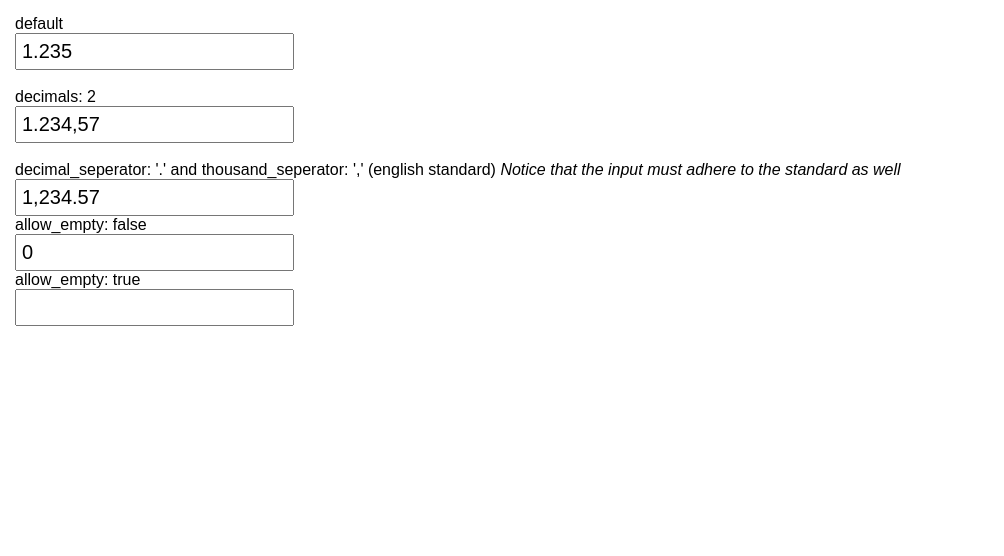
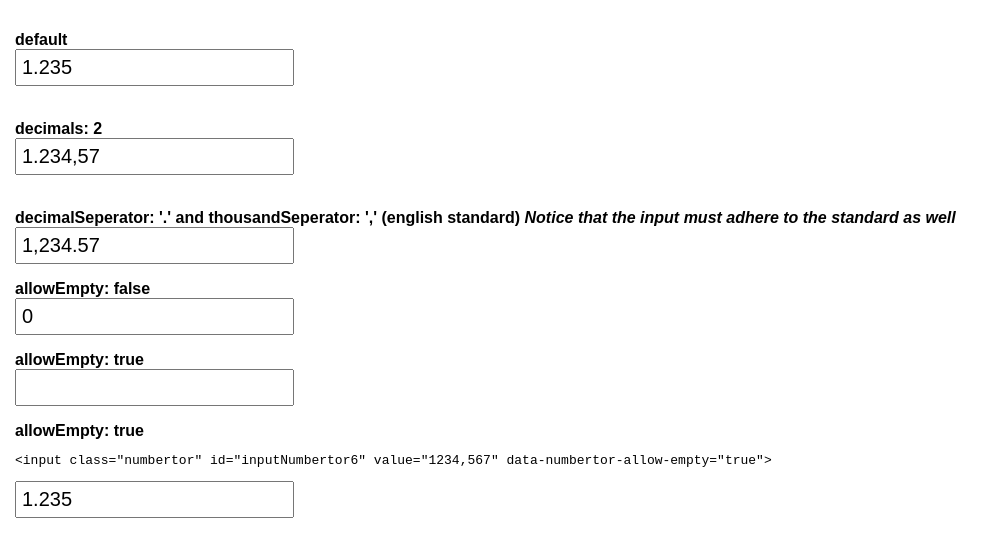
Before and after one commit to QODIO/numbertor, a plain HTML site: page index.html in a window 1280 px wide. Shown: the whole page, without its empty margins (0-1004 px from the left). Drawn offline with Linux system fonts and the light colour scheme.

Commit message:
Version 1.1
* Renamed parameters to camelCase
* Added support for inline markup initialization

```diff
--- a/fm.numbertor.jquery.js
+++ b/fm.numbertor.jquery.js
@@ -1,7 +1,7 @@
 /*
  Numbertor jQuery Plugin
  Numbertor is a jQuery-based addon for input boxes, giving them a number sanitizer.
- version 1.0, Jan 13th, 2014
+ version 1.1, Dec 11th, 2015
  by Ingi P. Jacobsen
 
  The MIT License (MIT)
@@ -29,10 +29,10 @@
 (function($) {
 	$.numbertor = function (element, options) {
 		var defaults = {
-			decimals:           'auto',
-			decimal_seperator:  ',',
-			thousand_seperator: '.',
-			allow_empty:        false
+			decimals:          'auto',
+			decimalSeperator:  ',',
+			thousandSeperator: '.',
+			allowEmpty:        false
 		};
 
 		var plugin = this;
@@ -55,38 +55,38 @@
 		};
 
 		var sanitize = function () {
-			$element.val(sanitizeNumber($element.val(), plugin.settings.decimals, plugin.settings.decimal_seperator, plugin.settings.thousand_seperator));
+			$element.val(sanitizeNumber($element.val(), plugin.settings.decimals, plugin.settings.decimalSeperator, plugin.settings.thousandSeperator));
 		};
 
 		var unsanitize = function () {
-			$element.val(unsanitizeNumber($element.val(), plugin.settings.decimals, plugin.settings.decimal_seperator, plugin.settings.thousand_seperator));
+			$element.val(unsanitizeNumber($element.val(), plugin.settings.decimals, plugin.settings.decimalSeperator, plugin.settings.thousandSeperator));
 		};
 
 		var select = function () {
 			$element.select();
 		};
 
-		var sanitizeNumber = function (number, decimals, decimal_seperator, thousand_seperator) {
+		var sanitizeNumber = function (number, decimals, decimalSeperator, thousandSeperator) {
 			decimals = decimals === undefined ? 'auto' : decimals;
-			decimal_seperator = decimal_seperator === undefined ? ',' : decimal_seperator;
-			thousand_seperator = thousand_seperator === undefined ? '.' : thousand_seperator;
+			decimalSeperator = decimalSeperator === undefined ? ',' : decimalSeperator;
+			thousandSeperator = thousandSeperator === undefined ? '.' : thousandSeperator;
 			if (number !== '') {
 				number = number.toString();
-				number = number.replace(/[^0-9,\.]/g,'').replace(thousand_seperator, '').replace(decimal_seperator, '.');
-				number = number_format(number, decimals, decimal_seperator, thousand_seperator);
-			} else if (!plugin.settings.allow_empty) {
+				number = number.replace(/[^0-9,\.]/g,'').replace(thousandSeperator, '').replace(decimalSeperator, '.');
+				number = number_format(number, decimals, decimalSeperator, thousandSeperator);
+			} else if (!plugin.settings.allowEmpty) {
 				number = 0;
-				number = number_format(number, decimals, decimal_seperator, thousand_seperator);
+				number = number_format(number, decimals, decimalSeperator, thousandSeperator);
 			}
 			return number;
 		};
 
-		var unsanitizeNumber = function (number, decimals, decimal_seperator, thousand_seperator) {
+		var unsanitizeNumber = function (number, decimals, decimalSeperator, thousandSeperator) {
 			decimals = decimals === undefined ? 'auto' : decimals;
-			decimal_seperator = decimal_seperator === undefined ? ',' : decimal_seperator;
-			thousand_seperator = thousand_seperator === undefined ? '.' : thousand_seperator;
+			decimalSeperator = decimalSeperator === undefined ? ',' : decimalSeperator;
+			thousandSeperator = thousandSeperator === undefined ? '.' : thousandSeperator;
 			if (number !== '') {
-				number = parseFloat(number.toString().replace(thousand_seperator, '').replace(decimal_seperator, '.')).toString().replace('.', decimal_seperator);
+				number = parseFloat(number.toString().replace(thousandSeperator, '').replace(decimalSeperator, '.')).toString().replace('.', decimalSeperator);
 			}
 			return number;
 		};
@@ -147,3 +147,21 @@
 	};
 
 }(jQuery));
+
+$(function () {
+	$('.numbertor').each(function () {
+		var $this = $(this);
+		var options = {};
+		$.each($this.data(), function (key, value) {
+			if (key.substring(0, 9) == 'numbertor') {
+				var value_temp = value.toString().replace(/'/g, '"');
+				value_temp = $.parseJSON(value_temp);
+				if (typeof value_temp == 'object') {
+					value = value_temp;
+				}
+				options[key.substring(9, 10).toLowerCase() + key.substring(10)] = value;
+			}
+		});
+		$this.numbertor(options);
+	});
+});
--- a/index.html
+++ b/index.html
@@ -11,6 +11,11 @@
 		}
 		#wrapper {
 			padding: 15px;
+		}
+		label {
+			font-weight: bold;
+			padding-top: 16px;
+			display: block;
 		}
 		input {
 			padding: 5px;
@@ -29,36 +34,40 @@
 
 			$('#inputNumbertor3').numbertor({
 				decimals: 2,
-				decimal_seperator: '.',
-				thousand_seperator: ','
+				decimalSeperator: '.',
+				thousandSeperator: ','
 			});
 
 			$('#inputNumbertor4').numbertor({
-				allow_empty: false
+				allowEmpty: false
 			});
 
 			$('#inputNumbertor5').numbertor({
-				allow_empty: true
+				allowEmpty: true
 			});
 		});
 	</script>
 </head>
 <body>
 	<div id="wrapper">
-		<label for="inputNumbertor1">default</label><br>
-		<input id="inputNumbertor1" name="inputNumbertor1" value="1234,567"><br>
+		<label for="inputNumbertor1">default</label>
+		<input id="inputNumbertor1" value="1234,567"><br>
 		<br>
-		<label for="inputNumbertor2">decimals: 2</label><br>
-		<input id="inputNumbertor2" name="inputNumbertor2" value="1234,567"><br>
+		<label for="inputNumbertor2">decimals: 2</label>
+		<input id="inputNumbertor2" value="1234,567"><br>
 		<br>
-		<label for="inputNumbertor3">decimal_seperator: '.' and thousand_seperator: ',' (english standard) <i>Notice that the input must adhere to the standard as well</i></label><br>
-		<input id="inputNumbertor3" name="inputNumbertor3" value="1234.567">
+		<label for="inputNumbertor3">decimalSeperator: '.' and thousandSeperator: ',' (english standard) <i>Notice that the input must adhere to the standard as well</i></label>
+		<input id="inputNumbertor3" value="1234.567">
 		<br>
-		<label for="inputNumbertor4">allow_empty: false</label><br>
-		<input id="inputNumbertor4" name="inputNumbertor4" value="">
+		<label for="inputNumbertor4">allowEmpty: false</label>
+		<input id="inputNumbertor4" value="">
 		<br>
-		<label for="inputNumbertor5">allow_empty: true</label><br>
-		<input id="inputNumbertor5" name="inputNumbertor5" value="">
+		<label for="inputNumbertor5">allowEmpty: true</label>
+		<input id="inputNumbertor5" value="">
+		<br>
+		<label for="inputNumbertor6">allowEmpty: true</label>
+		<pre>&lt;input class=&quot;numbertor&quot; id=&quot;inputNumbertor6&quot; value=&quot;1234,567&quot; data-numbertor-allow-empty=&quot;true&quot;&gt;</pre>
+		<input class="numbertor" id="inputNumbertor6" value="1234,567" data-numbertor-allow-empty="true">
 	</div>
 
 </body>
```
Also changed, not shown: 1 other file.
